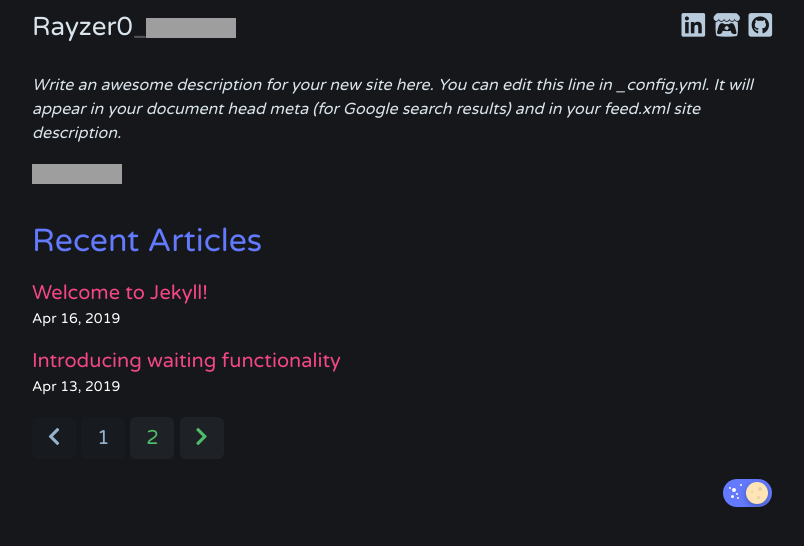
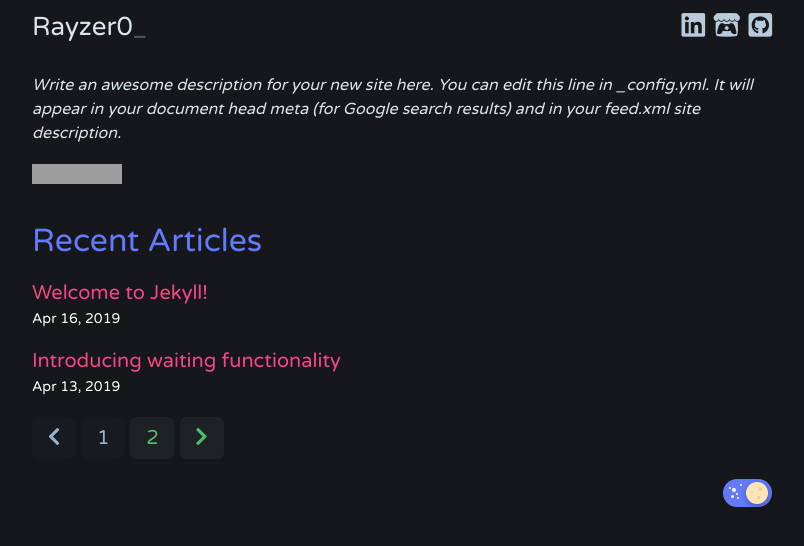
Before and after one commit to Rayferrufino/Rayferrufino.github.io, a Jekyll site: the page built from index.html, in a window 1280 px wide. Shown: the top 546 px of the page, without its empty margins (238-1042 px from the left). Built offline with Jekyll 4.4.1, drawn with Linux system fonts in a browser that asks for light colours; the list of posts is cut into pages by our own code; grey boxes are pictures that could not be loaded.

Commit message:
Update header.html

```diff
--- a/_includes/header.html
+++ b/_includes/header.html
@@ -1,7 +1,6 @@
 <div class="site-header">
   <div class="wrapper">
     <a class="site-title" rel="author" href="{{ "/" | relative_url }}">{{ site.title | escape }}<b class="command_prompt"></b><b class="blinking_cursor">_</b></a>
-    <img src="https://www.hackthebox.eu/badge/image/169983" alt="Hack The Box">
     <span class="social_links">
         {% for link in site.dash.social_links %}<a class="color-{{ link.color }}-hover" href="{{ link.url }}"><i class="fab fa-{{ link.icon }}"></i></a>{% endfor %}
     </span>
```
